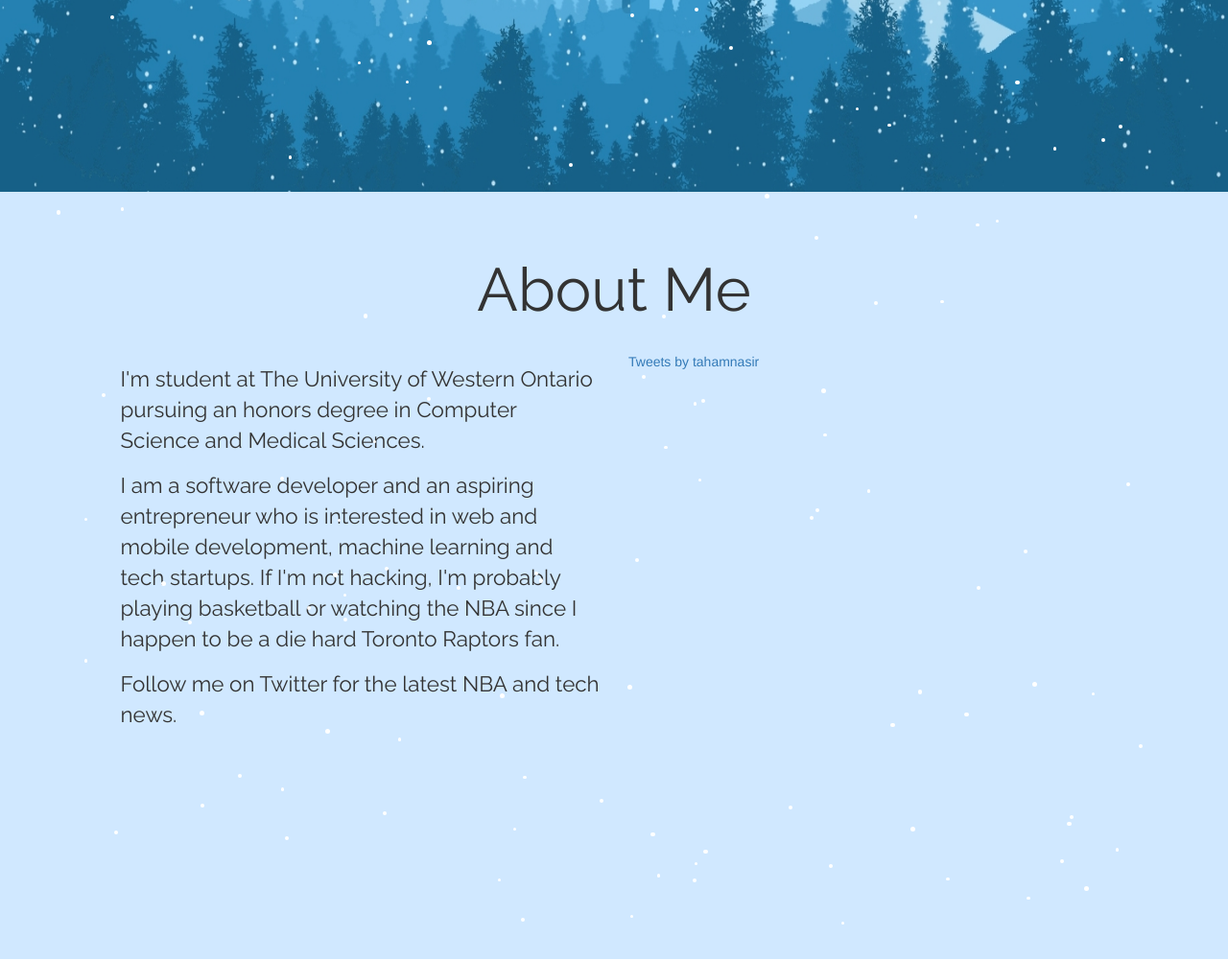
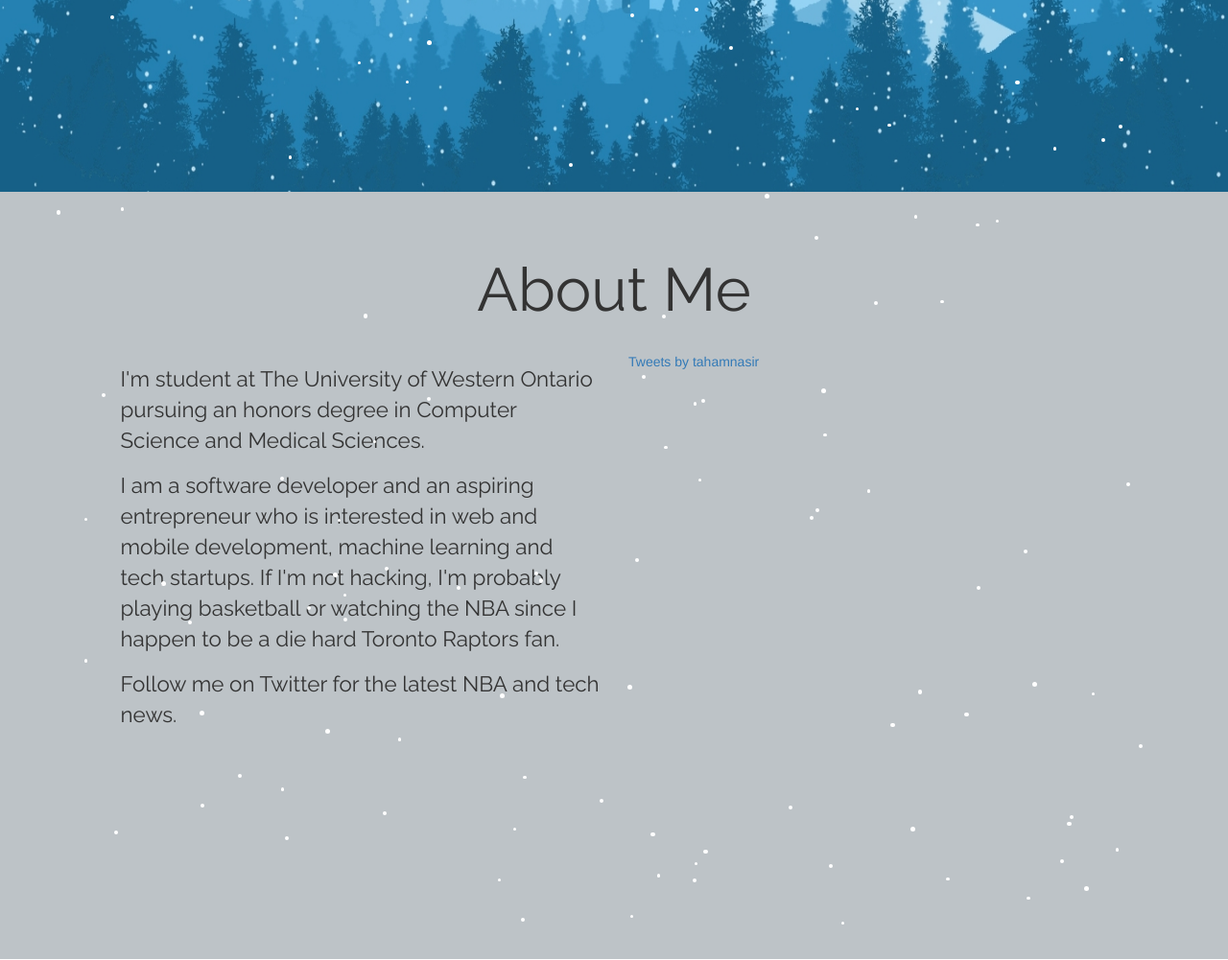
Before and after one commit to tahanasir/tahanasir.github.io, a PHP site: page / in a window 1280 px wide. Shown: the part 600-1601 px from the top of the page at 96% size. Run offline with PHP 8.4, Linux system fonts and the light colour scheme; some libraries are stand-ins or nearby versions.

Commit message:
new about color?

```diff
--- a/css/style.css
+++ b/css/style.css
@@ -21,7 +21,8 @@ text-decoration        : none;
 }
 
 #about-jumbotron {
-	background-color: #D0E8FF;
+	/* background-color: #D0E8FF; */
+	background-color: #bdc3c7;
 }
 
 #about-div {
```
